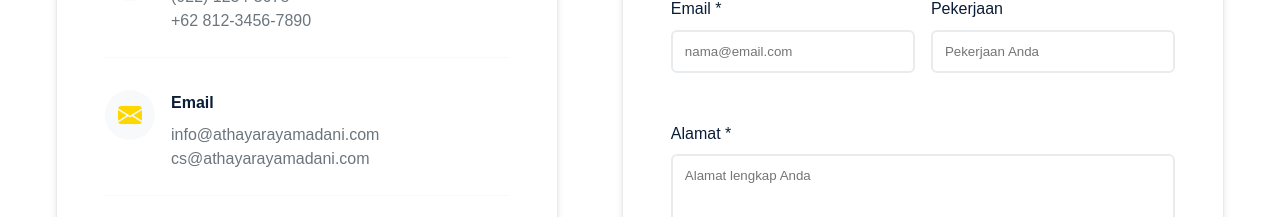
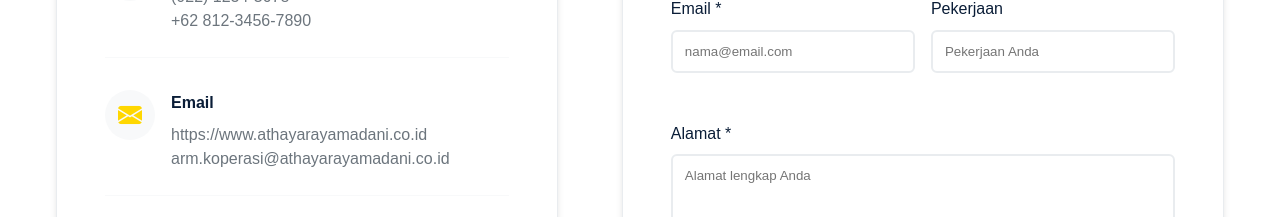
Before and after one commit to bimaadam/landing-page-madani, a Vue app: page / in a window 1280 px wide. Shown: the part 9780-9997 px from the top of the page. Built offline with nearby package versions, Linux system fonts and the light colour scheme.

Commit message:
add email contact

```diff
--- a/src/components/Contact.vue
+++ b/src/components/Contact.vue
@@ -49,8 +49,8 @@
               <div class="info-content">
                 <h4>Email</h4>
                 <p>
-                  <a href="mailto:info@athayarayamadani.com">info@athayarayamadani.com</a><br>
-                  <a href="mailto:cs@athayarayamadani.com">cs@athayarayamadani.com</a>
+                  <a href="https://www.athayarayamadani.co.id">https://www.athayarayamadani.co.id</a><br>
+                  <a href="mailto:arm.koperasi@athayarayamadani.co.id">arm.koperasi@athayarayamadani.co.id</a>
                 </p>
               </div>
             </div>
```
